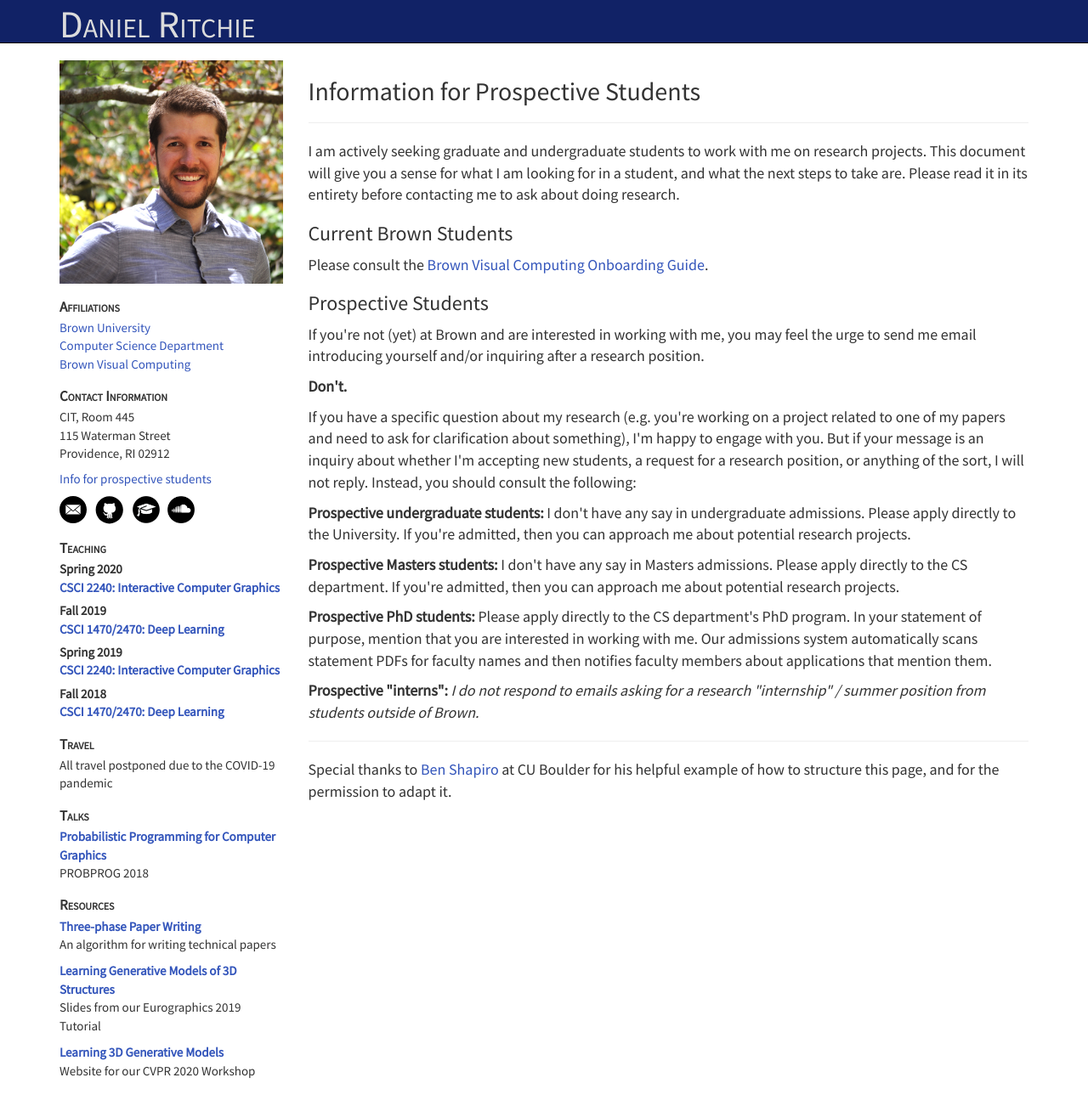
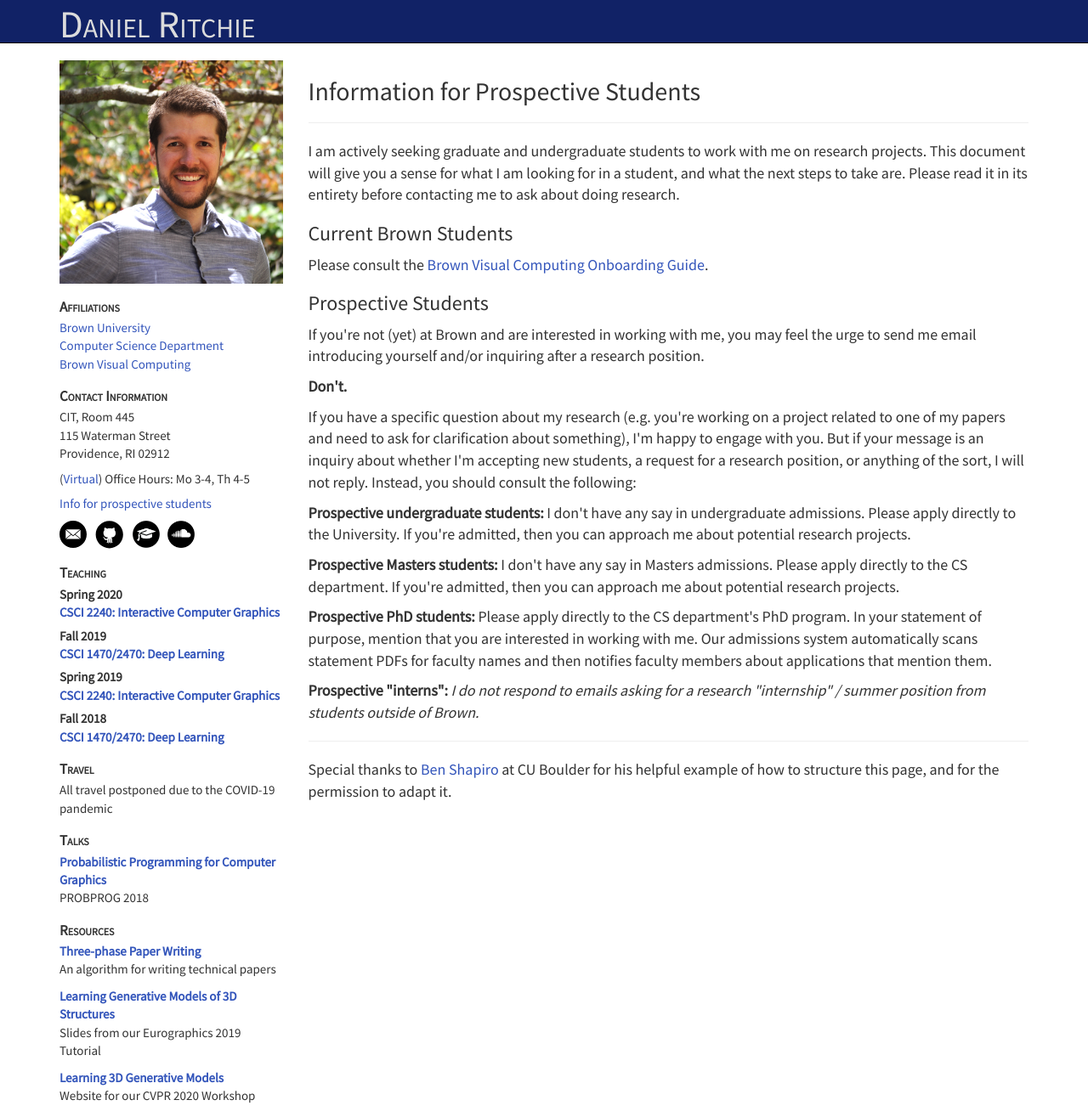
Before and after one commit to dritchie/dritchie.github.io, a Jekyll site: the page built from prospective_students.html, in a window 1280 px wide. Shown: the whole page at 85% size. Built offline with Jekyll 4.4.1, drawn with Linux system fonts in a browser that asks for light colours; before the commit the page ends 1286 px from its top, so only the background shows below that.

Commit message:
Fall 2020 office hours.

```diff
--- a/_includes/sidebar.html
+++ b/_includes/sidebar.html
@@ -14,7 +14,7 @@
 	<div>CIT, Room 445</div>
 	<div>115 Waterman Street</div>
 	<div>Providence, RI 02912</div>
-	<!-- <div id='officehours'>(<a target='_blank' href='https://meet.google.com/oto-kagc-ztx'>Remote</a>) Office Hours: Tu 4-5, Fr 3-4</div> -->
+	<div id='officehours'>(<a target='_blank' href='https://brown.zoom.us/j/94791102694'>Virtual</a>) Office Hours: Mo 3-4, Th 4-5</div>
 	<div id='prospectives'>
 		<a target='_blank' href='/prospective_students.html'>Info for prospective students</a>
 	</div>
```
